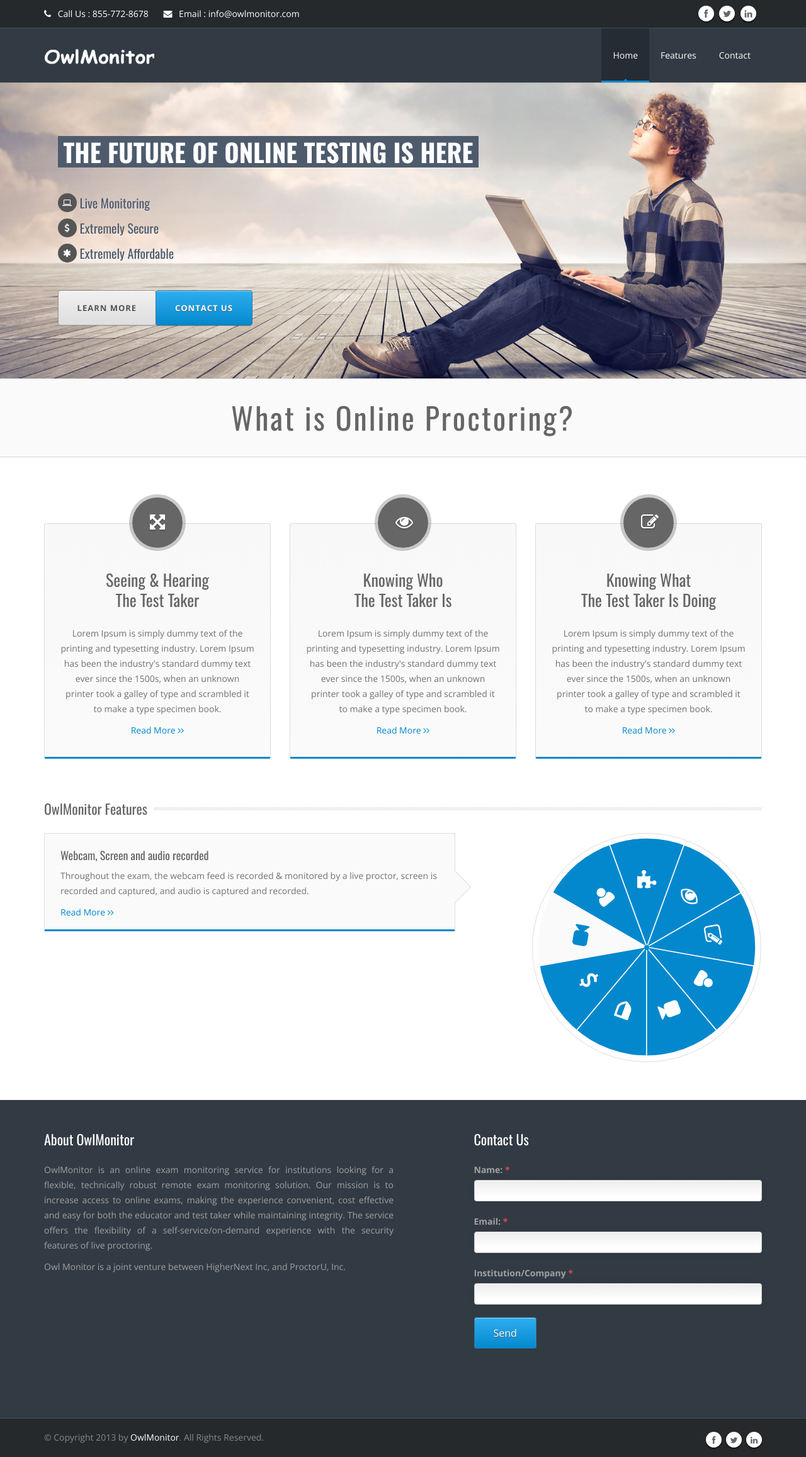
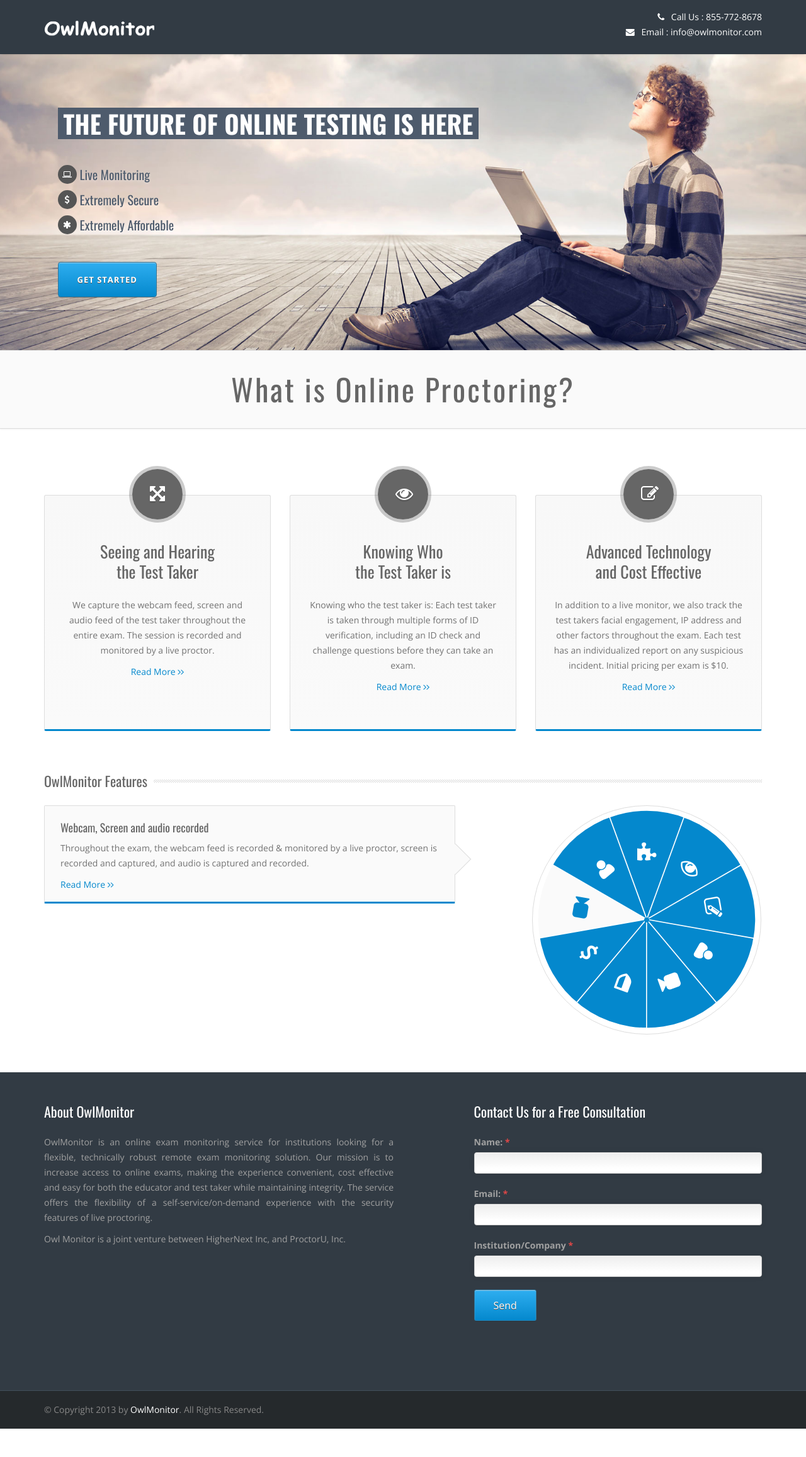
Before and after one commit to casammar/owlmonitor, a PHP site: page / in a window 1280 px wide. Shown: the whole page at 63% size. After the commit the page ends 2269 px from the top, so only its background shows below. Run offline with PHP 8.4, Linux system fonts and the light colour scheme.

Commit message:
copy updates

```diff
--- a/css/style.css
+++ b/css/style.css
@@ -118,7 +118,8 @@
 }
 
 .phone-email {
-    padding: 3px 0;
+    padding: 15px 0;
+    color:#FFFFFF;
 }
 
 .phone-email a {
@@ -2207,6 +2208,7 @@
 .ch-item {
     width: 100%;
     height: 100%;
+    min-height: 375px;
     position: relative;
     cursor: default;
 }
--- a/index.html
+++ b/index.html
@@ -44,25 +44,6 @@
       <div class="wrap">
          <!-- Header Start -->
          <header id="header">
-            <!-- Header Top Bar Start -->
-            <div class="top-bar">
-               <div class="slidedown collapse">
-                  <div class="container">
-                     <div class="phone-email pull-left">
-                        <a><i class="icon-phone"></i> Call Us : 855-772-8678</a>
-                        <a href="info@owlmonitor.com"><i class="icon-envelope"></i> Email : info@owlmonitor.com</a>
-                     </div>
-                     <div class="pull-right">
-                        <ul class="social pull-left">
-                           <li class="facebook"><a href="#"><i class="icon-facebook"></i></a></li>
-                           <li class="twitter"><a href="#"><i class="icon-twitter"></i></a></li>
-                           <li class="linkedin"><a href="#"><i class="icon-linkedin"></i></a></li>
-                        </ul>
-                     </div>
-                  </div>
-               </div>
-            </div>
-            <!-- Header Top Bar End -->
             <!-- Main Header Start -->
             <div class="main-header">
                <div class="container">
@@ -76,12 +57,19 @@
                   <!-- Logo Start -->
                   <div class="logo pull-left">
                      <h1>
-                        <a href="index.html">
+			<a href="index.html">
                         <img src="img/005-logo.png" alt="pixma" width="175" height="60">
                         </a>
                      </h1>
                   </div>
-                  <!-- Logo End -->
+		  <!-- Logo End -->
+		  <!-- phone-email start -->
+		  <div class="phone-email pull-right text-right">
+                        <i class="icon-phone"></i> Call Us : 855-772-8678<br>
+                        <i class="icon-envelope"></i> Email : info@owlmonitor.com
+                  </div>
+		  <!-- phone-email end -->
+
                   <!-- Mobile Menu Start -->
                   <div class="mobile navbar-header">
                      <a class="navbar-toggle" data-toggle="collapse" href=".navbar-collapse">
@@ -89,15 +77,6 @@
                      </a>
                   </div>
                   <!-- Mobile Menu End -->
-                  <!-- Menu Start -->
-                  <nav class="collapse navbar-collapse menu">
-                     <ul class="nav navbar-nav sf-menu">
-                        <li><a id="current" href="index.html">Home</a></li>
-                        <li><a href="#all-features">Features</a></li>
-			<li><a href="contact.html">Contact</a></li>
-                     </ul>
-                  </nav>
-                  <!-- Menu End -->
                </div>
             </div>
             <!-- Main Header End -->
@@ -163,17 +142,7 @@
                            data-start="2700"
                            data-hoffset="-70"
                            data-easing="easeOutExpo">
-                           <a class="btn-special hidden-xs btn-grey" href="#">Learn More</a>
-                        </div>
-                        <div class="caption lfb caption_button_2 fadeout tp-caption start"
-                           data-x="210"
-                           data-y="330"
-                           data-speed="800"
-                           data-endspeed="300"
-                           data-start="2900"
-                          data-hoffset="70"
-                           data-easing="easeOutExpo">
-                           <a class="btn-special hidden-xs btn-color" href="#">Contact Us</a>
+                           <a class="btn-special hidden-xs btn-color" href="#footer">Get Started</a>
                         </div>
                      </li>
                   </ul>
@@ -209,9 +178,9 @@
                               </div>
                            </div>
                            <div class="content-box-info">
-                              <h3>Seeing & Hearing <br> The Test Taker</h3>
+                              <h3>Seeing and Hearing <br> the Test Taker</h3>
                               <p>
-                                 Lorem Ipsum is simply dummy text of the printing and typesetting industry. Lorem Ipsum has been the industry's standard dummy text ever since the 1500s, when an unknown printer took a galley of type and scrambled it to make a type specimen book.
+                                 We capture the webcam feed, screen and audio feed of the test taker throughout the entire exam. The session is recorded and monitored by a live proctor.
                               </p>
                               <a href="#">Read More <i class="icon-angle-right"></i><i class="icon-angle-right"></i></a>
                            </div>
@@ -228,9 +197,9 @@
                               </div>
                            </div>
                            <div class="content-box-info">
-                              <h3>Knowing Who <br>The Test Taker Is</h3>
+                              <h3>Knowing Who <br>the Test Taker is</h3>
                               <p>
-                                 Lorem Ipsum is simply dummy text of the printing and typesetting industry. Lorem Ipsum has been the industry's standard dummy text ever since the 1500s, when an unknown printer took a galley of type and scrambled it to make a type specimen book.
+                                 Knowing who the test taker is: Each test taker is taken through multiple forms of ID verification, including an ID check and challenge questions before they can take an exam.
                               </p>
                               <a href="#">Read More <i class="icon-angle-right"></i><i class="icon-angle-right"></i></a>
                            </div>
@@ -247,9 +216,9 @@
                               </div>
                            </div>
                            <div class="content-box-info">
-                              <h3>Knowing What <br>The Test Taker Is Doing</h3>
+                              <h3>Advanced Technology <br>and Cost Effective</h3>
                               <p>
-                                 Lorem Ipsum is simply dummy text of the printing and typesetting industry. Lorem Ipsum has been the industry's standard dummy text ever since the 1500s, when an unknown printer took a galley of type and scrambled it to make a type specimen book.
+                                 In addition to a live monitor, we also track the test takers facial engagement, IP address and other factors throughout the exam. Each test has an individualized report on any suspicious incident. Initial pricing per exam is $10.
                               </p>
                               <a href="#">Read More <i class="icon-angle-right"></i><i class="icon-angle-right"></i></a>
                            </div>
@@ -329,19 +298,15 @@
                                     <div class="service service-8">
                                        <div class="cn-content">
                                           <h4>Data Security</h4>
-                                          <p>Lorem Ipsum is simply dummy text of the printing and typesetting industry. Lorem Ipsum has been the industry's standard dummy text ever since the 1500s, when an unknown printer took a galley of type and scrambled it to make a type specimen book.</p>
-                                          <p>Lorem Ipsum is simply dummy text of the printing and typesetting industry. Lorem Ipsum has been the industry's standard dummy text ever since the 1500s, when an unknown printer took a galley of type and scrambled it to make a type specimen book.</p>
-                                          <p>Lorem Ipsum is simply dummy text of the printing and typesetting industry. Lorem Ipsum has been the industry's standard dummy text ever since the 1500s, when an unknown printer took a galley of type and scrambled it to make a type specimen book.</p>
+                                          <p>We are compliant with all the regulatory standards for data security in an education setting. All of our live test monitors are trained and undergo background checks before being allowed to monitor live test takers.</p>
                                           <a href="#">Read More <i class="icon-angle-right"></i><i class="icon-angle-right"></i></a>
                                        </div>
                                        <div class="clearfix"></div>
                                     </div>
                                     <div class="service service-9">
                                        <div class="cn-content">
-                                          <h4>Cost Effective</h4>
-                                          <p>Lorem Ipsum is simply dummy text of the printing and typesetting industry. Lorem Ipsum has been the industry's standard dummy text ever since the 1500s, when an unknown printer took a galley of type and scrambled it to make a type specimen book.</p>
-                                          <p>Lorem Ipsum is simply dummy text of the printing and typesetting industry. Lorem Ipsum has been the industry's standard dummy text ever since the 1500s, when an unknown printer took a galley of type and scrambled it to make a type specimen book.</p>
-                                          <p>Lorem Ipsum is simply dummy text of the printing and typesetting industry. Lorem Ipsum has been the industry's standard dummy text ever since the 1500s, when an unknown printer took a galley of type and scrambled it to make a type specimen book.</p>
+                                          <h4>Cost effective</h4>
+                                          <p>We aim to be the most technically advanced solution on the market, enabling us to keep costs low without sacrificing security. Current pricing is $10/test.</p>
                                           <a href="#">Read More <i class="icon-angle-right"></i><i class="icon-angle-right"></i></a>
                                        </div>
                                        <div class="clearfix"></div>
@@ -397,7 +362,7 @@
 			</p>
                      </section>
                      <section class="col-lg-5 col-md-5 col-xs-12 col-sm-5 col-lg-offset-1 col-md-offset-1 col-sm-offset-1 footer-two">
-                        <h3>Contact Us</h3>
+                        <h3>Contact Us for a Free Consultation</h3>
                         <form method="post" class="reply" id="contact">
                            <fieldset>
                               <div class="row">
@@ -436,13 +401,6 @@
                <div class="container">
                   <div class="row">
                      <div class="col-lg-6 col-md-6 col-xs-12 col-sm-6 "> &copy; Copyright 2013 by <a href="#">OwlMonitor</a>. All Rights Reserved. </div>
-                     <div class="col-lg-6 col-md-6 col-xs-12 col-sm-6 ">
-                        <ul class="social social-icons-footer-bottom">
-                           <li class="facebook"><a href="#" data-toggle="tooltip" title="Facebook"><i class="icon-facebook"></i></a></li>
-                           <li class="twitter"><a href="#" data-toggle="tooltip" title="Twitter"><i class="icon-twitter"></i></a></li>
-                           <li class="linkedin"><a href="#" data-toggle="tooltip" title="LinkedIn"><i class="icon-linkedin"></i></a></li>
-                        </ul>
-                     </div>
                   </div>
                </div>
             </div>
```
